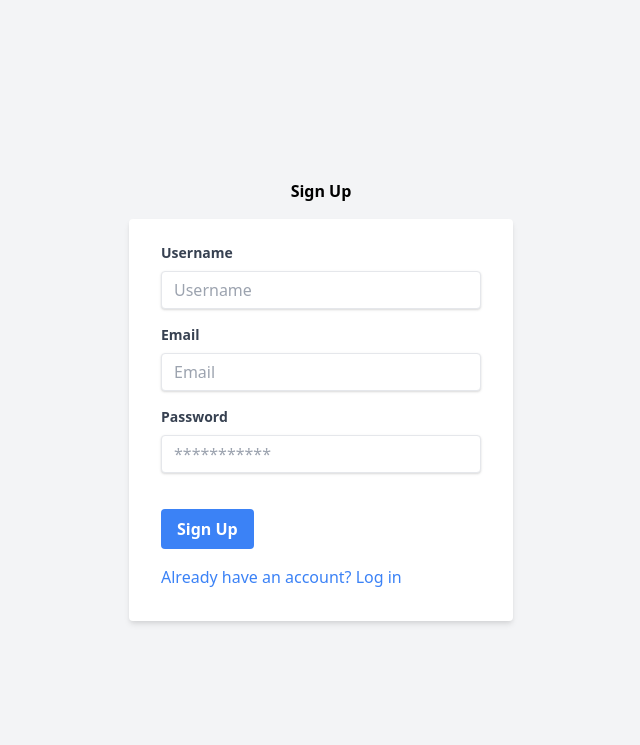
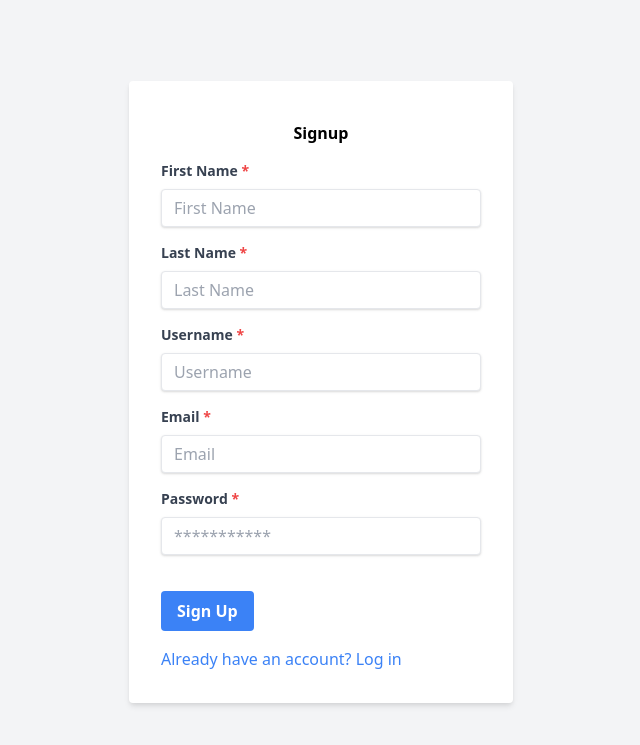
Before and after one commit to Eagl3Eyes/php-login-form, a PHP site: page /signup.php in a window 1280 px wide. Shown: the top 745 px of the page, without its empty margins (319-959 px from the left). Run offline with PHP 8.4, Linux system fonts and the light colour scheme.

Commit message:
Add files via upload

```diff
--- a/signup.php
+++ b/signup.php
@@ -10,28 +10,52 @@
 
 <body class="flex items-center justify-center min-h-screen bg-gray-100">
     <div class="w-full max-w-sm">
-        <h3 class="text-center m-4 font-bold">Sign Up</h3>
-        <form method="post" class="bg-white shadow-md rounded px-8 pt-6 pb-8 mb-4">
+        <form id="signupForm" class="bg-white shadow-md rounded px-8 pt-6 pb-8 mb-4" method="post">
+            <h3 class="text-center m-4 font-bold">Signup</h3>
+            <div class="mb-4">
+                <label class="block text-gray-700 text-sm font-bold mb-2" for="first_name">
+                    First Name <span class="text-red-500">*</span>
+                </label>
+                <input
+                    class="shadow appearance-none border rounded w-full py-2 px-3 text-gray-700 leading-tight focus:outline-none focus:shadow-outline"
+                    id="first_name" name="first_name" type="text" placeholder="First Name" required>
+            </div>
+            <div class="mb-4">
+                <label class="block text-gray-700 text-sm font-bold mb-2" for="last_name">
+                    Last Name <span class="text-red-500">*</span>
+                </label>
+                <input
+                    class="shadow appearance-none border rounded w-full py-2 px-3 text-gray-700 leading-tight focus:outline-none focus:shadow-outline"
+                    id="last_name" name="last_name" type="text" placeholder="Last Name" required>
+            </div>
             <div class="mb-4">
                 <label class="block text-gray-700 text-sm font-bold mb-2" for="username">
-                    Username
+                    Username <span class="text-red-500">*</span>
                 </label>
-                <input class="shadow appearance-none border rounded w-full py-2 px-3 text-gray-700 leading-tight focus:outline-none focus:shadow-outline" id="username" name="username" type="text" placeholder="Username" required>
+                <input
+                    class="shadow appearance-none border rounded w-full py-2 px-3 text-gray-700 leading-tight focus:outline-none focus:shadow-outline"
+                    id="username" name="username" type="text" placeholder="Username" required>
             </div>
             <div class="mb-4">
                 <label class="block text-gray-700 text-sm font-bold mb-2" for="email">
-                    Email
+                    Email <span class="text-red-500">*</span>
                 </label>
-                <input class="shadow appearance-none border rounded w-full py-2 px-3 text-gray-700 leading-tight focus:outline-none focus:shadow-outline" id="email" name="email" type="email" placeholder="Email" required>
+                <input
+                    class="shadow appearance-none border rounded w-full py-2 px-3 text-gray-700 leading-tight focus:outline-none focus:shadow-outline"
+                    id="email" name="email" type="email" placeholder="Email" required>
             </div>
             <div class="mb-6">
                 <label class="block text-gray-700 text-sm font-bold mb-2" for="password">
-                    Password
+                    Password <span class="text-red-500">*</span>
                 </label>
-                <input class="shadow appearance-none border rounded w-full py-2 px-3 text-gray-700 mb-3 leading-tight focus:outline-none focus:shadow-outline" id="password" name="password" type="password" placeholder="***********" required>
+                <input
+                    class="shadow appearance-none border rounded w-full py-2 px-3 text-gray-700 mb-3 leading-tight focus:outline-none focus:shadow-outline"
+                    id="password" name="password" type="password" placeholder="***********" required>
             </div>
             <div class="flex items-center justify-between">
-                <button class="bg-blue-500 hover:bg-blue-700 text-white font-bold py-2 px-4 rounded focus:outline-none focus:shadow-outline" type="submit">
+                <button
+                    class="bg-blue-500 hover:bg-blue-700 text-white font-bold py-2 px-4 rounded focus:outline-none focus:shadow-outline"
+                    type="submit">
                     Sign Up
                 </button>
             </div>
@@ -42,13 +66,27 @@
     </div>
 
     <?php
+    session_start();
+
     if ($_SERVER["REQUEST_METHOD"] == "POST") {
+        $first_name = $_POST['first_name'];
+        $last_name = $_POST['last_name'];
         $username = $_POST['username'];
         $email = $_POST['email'];
         $password = $_POST['password'];
 
+        $_SESSION['user'] = [
+            'first_name' => $first_name,
+            'last_name' => $last_name,
+            'username' => $username,
+            'email' => $email,
+            'password' => $password
+        ];
 
-        echo "<div class='text-green-500 text-center mt-4'>Signup successful for " . htmlspecialchars($username) . " (" . htmlspecialchars($email) . ").</div>";
+        $_SESSION['last_activity'] = time();
+
+        header("Location: profile.php");
+        exit();
     }
     ?>
 </body>
```
Also changed, not shown: index.php (+33 -33 lines), profile.php (+9 -8 lines).
